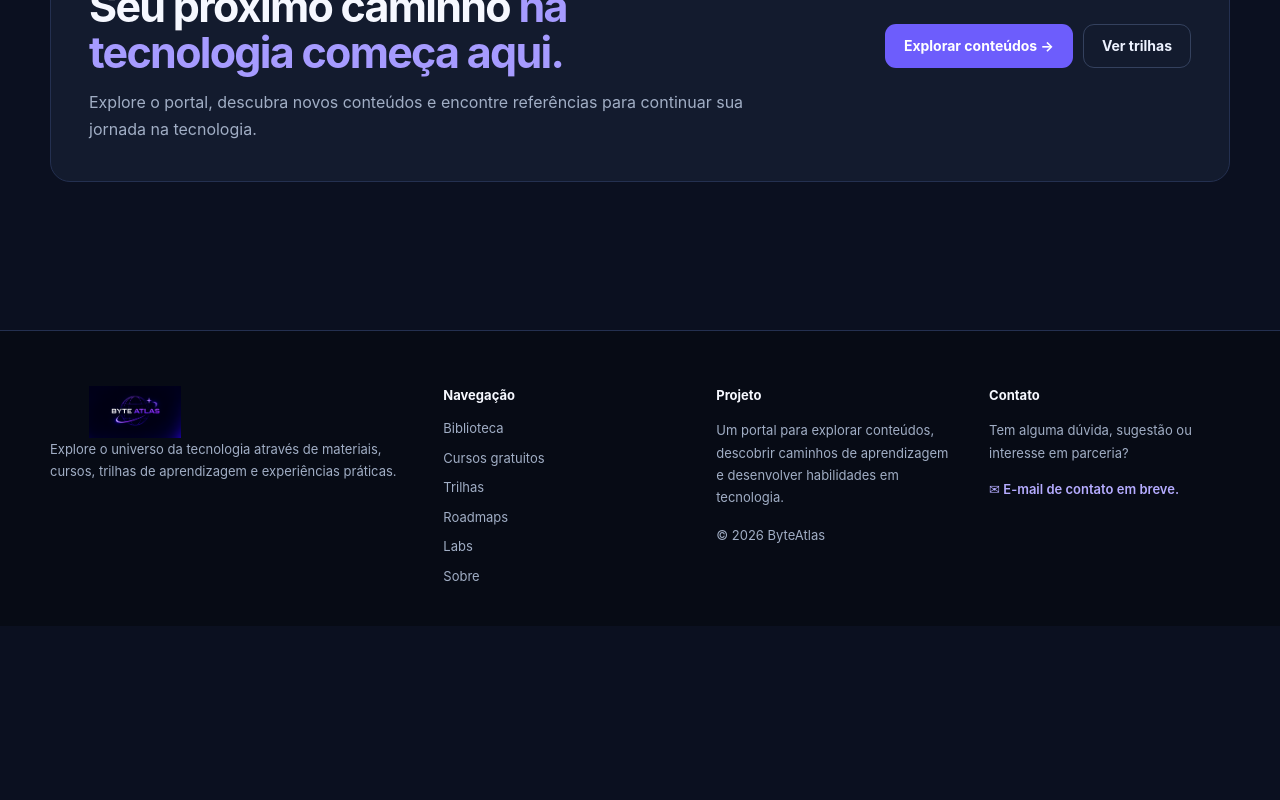
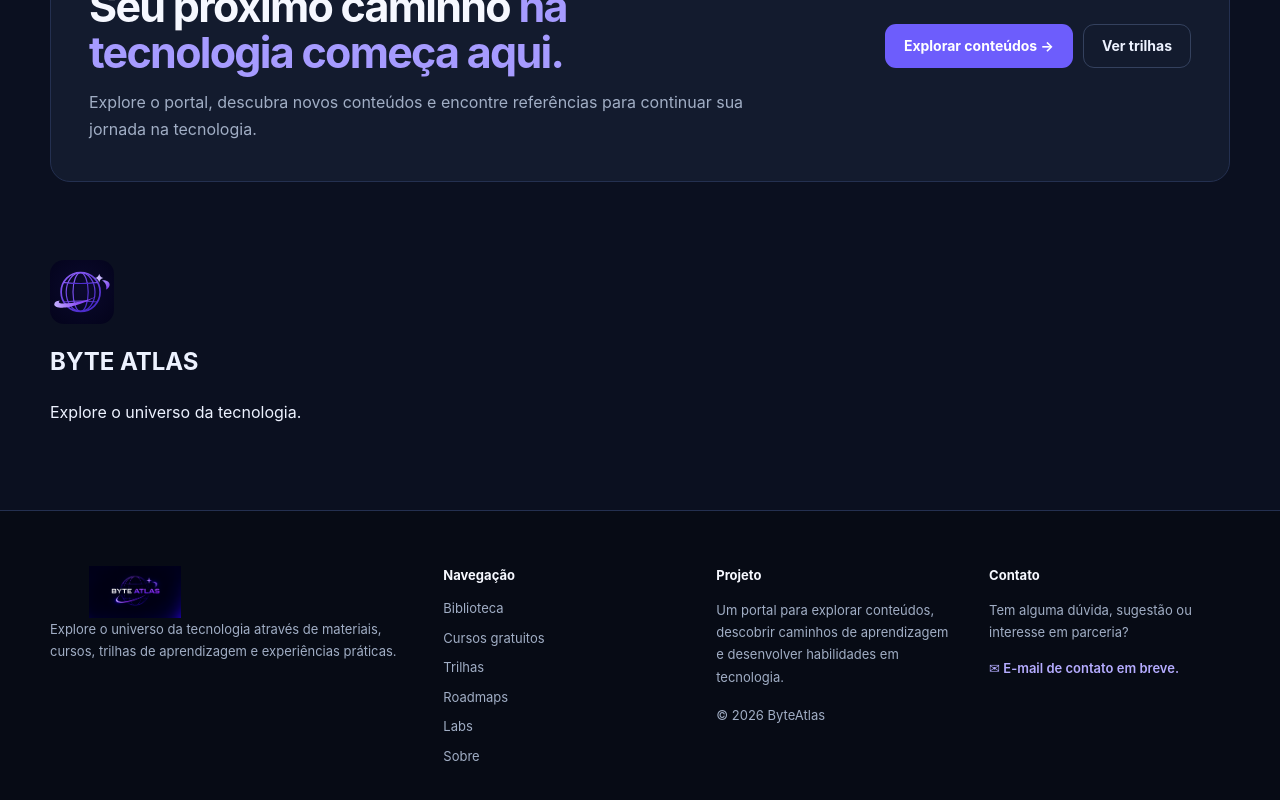
Before and after one commit to yukitelles0-blip/techlib, a React (Vite) app: page /sobre in a window 1280 px wide. Shown: the part 2675-3475 px from the top of the page. Before the commit the page ends 3301 px from the top, so only its background shows below. Built offline with nearby package versions, Linux system fonts and the light colour scheme.

Commit message:
Add brand signature section to About page
Added brand signature section with logo and tagline.

```diff
--- a/src/pages/About.jsx
+++ b/src/pages/About.jsx
@@ -299,6 +299,25 @@ export default function About() {
           </div>
         </div>
       </section>
+
+      {/* Assinatura da marca */}
+      <section className="about-brand-signature">
+        <div className="container">
+          <div className="about-brand-content">
+            <img
+              src="/favicon.svg"
+              alt=""
+              aria-hidden="true"
+            />
+
+            <h2>
+              BYTE <span>ATLAS</span>
+            </h2>
+
+            <p>Explore o universo da tecnologia.</p>
+          </div>
+        </div>
+      </section>
     </div>
   );
 }
```
